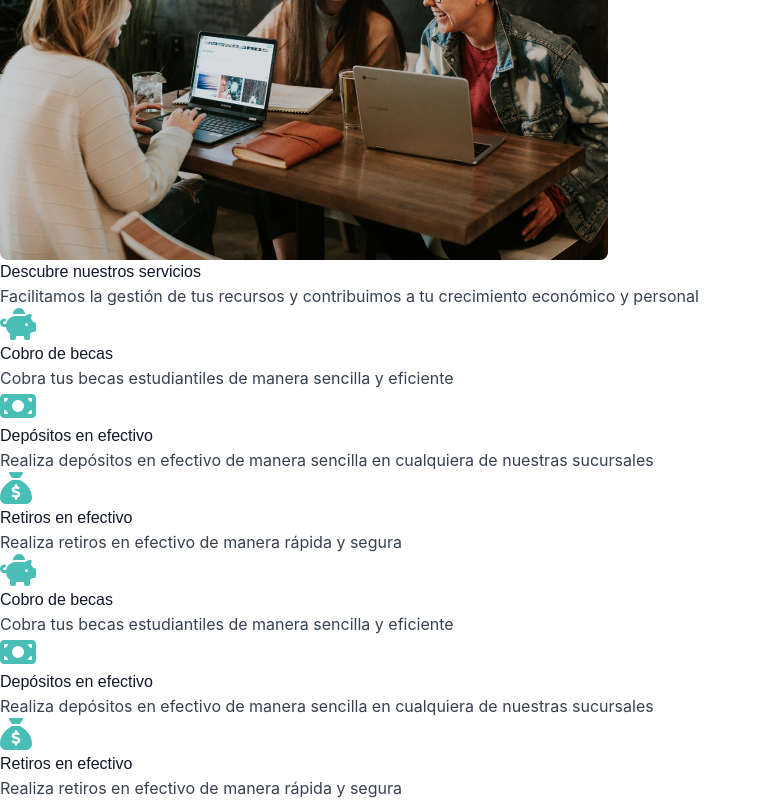
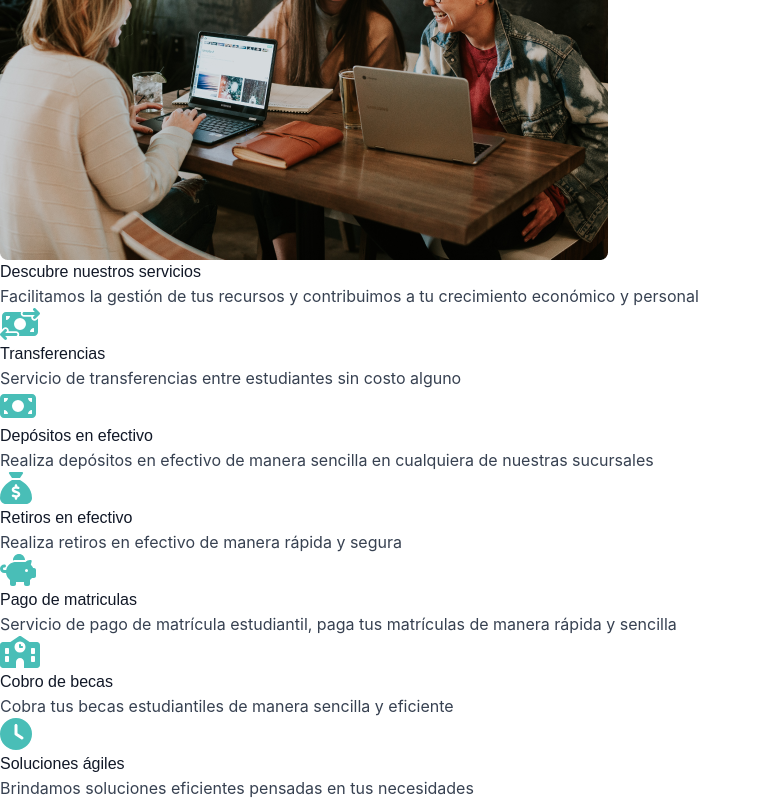
Before and after one commit to IglesiasMiguel/banco-universitario, a React (Vite) app: page / in a window 1280 px wide. Shown: the part 1250-2050 px from the top of the page, without its empty margins (0-761 px from the left). Built offline with nearby package versions, Linux system fonts and the light colour scheme.

Commit message:
Cambio de textos en servicios e iconos

```diff
--- a/src/App.jsx
+++ b/src/App.jsx
@@ -6,9 +6,9 @@ const App = () => {
 
   const serviciosData = [
     {
-      icono: 'fa-piggy-bank',
-      titulo: 'Cobro de becas',
-      descripcion: 'Cobra tus becas estudiantiles de manera sencilla y eficiente',
+      icono: 'fa-money-bill-transfer',
+      titulo: 'Transferencias',
+      descripcion: 'Servicio de transferencias entre estudiantes sin costo alguno',
     },
     {
       icono: 'fa-money-bill',
@@ -22,18 +22,18 @@ const App = () => {
     },
     {
       icono: 'fa-piggy-bank',
+      titulo: 'Pago de matriculas',
+      descripcion: 'Servicio de pago de matrícula estudiantil, paga tus matrículas de manera rápida y sencilla',
+    },
+    {
+      icono: 'fa-school',
       titulo: 'Cobro de becas',
       descripcion: 'Cobra tus becas estudiantiles de manera sencilla y eficiente',
     },
     {
-      icono: 'fa-money-bill',
-      titulo: 'Depósitos en efectivo',
-      descripcion: 'Realiza depósitos en efectivo de manera sencilla  en cualquiera de nuestras sucursales',
-    },
-    {
-      icono: 'fa-sack-dollar',
-      titulo: 'Retiros en efectivo',
-      descripcion: 'Realiza retiros en efectivo de manera rápida y segura',
+      icono: 'fa-clock',
+      titulo: 'Soluciones ágiles',
+      descripcion: 'Brindamos soluciones eficientes pensadas en tus necesidades',
     },
   ];
   return (
--- a/src/components/Icono.jsx
+++ b/src/components/Icono.jsx
@@ -1,9 +1,9 @@
 import React from 'react';
 import { FontAwesomeIcon } from '@fortawesome/react-fontawesome';
 import { library } from '@fortawesome/fontawesome-svg-core';
-import { faPiggyBank, faMoneyBill, faSackDollar } from '@fortawesome/free-solid-svg-icons';
+import { faPiggyBank, faMoneyBill, faSackDollar, faMoneyBillTransfer, faSchool, faClock } from '@fortawesome/free-solid-svg-icons';
 
-library.add(faPiggyBank, faMoneyBill, faSackDollar);
+library.add(faPiggyBank, faMoneyBill, faSackDollar, faMoneyBillTransfer, faSchool, faClock);
 
 const Icono = ({ nombre, color, tamaño }) => {
     return <FontAwesomeIcon icon={nombre} color={color} size={tamaño} />;
```
